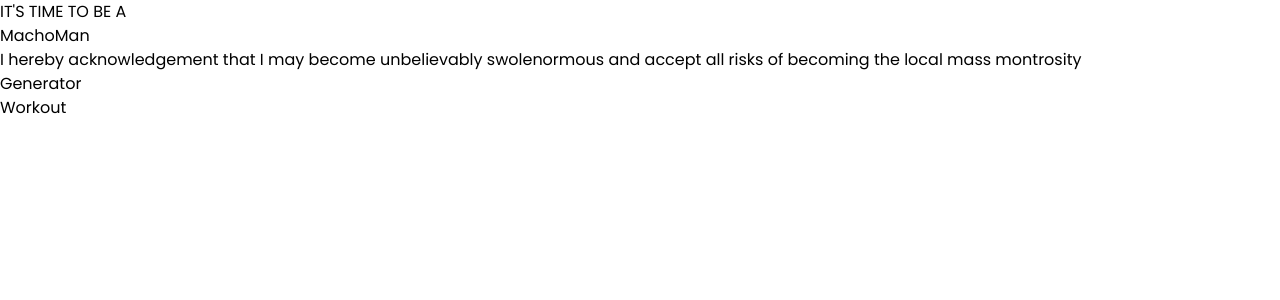
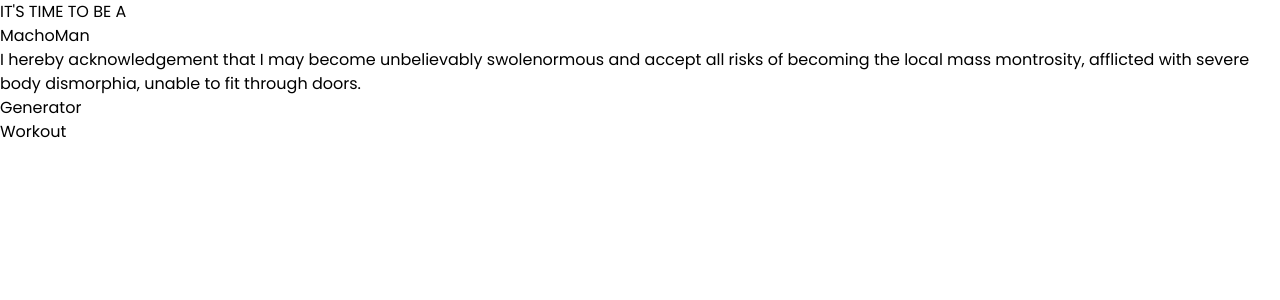
Before and after one commit to EmmanuelOBUjunior/machoman, a React (Vite) app: page / in a window 1280 px wide. Shown: the top 300 px of the page. Built offline with nearby package versions, Linux system fonts and the light colour scheme.

Commit message:
Working on the hero component

```diff
--- a/src/components/Hero.jsx
+++ b/src/components/Hero.jsx
@@ -4,7 +4,7 @@ export default function Hero() {
     <div>
       <p>IT&apos;S TIME TO BE A</p>
       <h1>Macho<span>Man</span></h1>
-      <p>I hereby acknowledgement that I may become unbelievably swolenormous  and accept all risks of becoming the local mass montrosity</p>
+      <p>I hereby acknowledgement that I may become unbelievably swolenormous  and accept all risks of becoming the local mass montrosity, afflicted with severe body dismorphia, unable to fit through doors.</p>
     </div>
   )
 }
```
